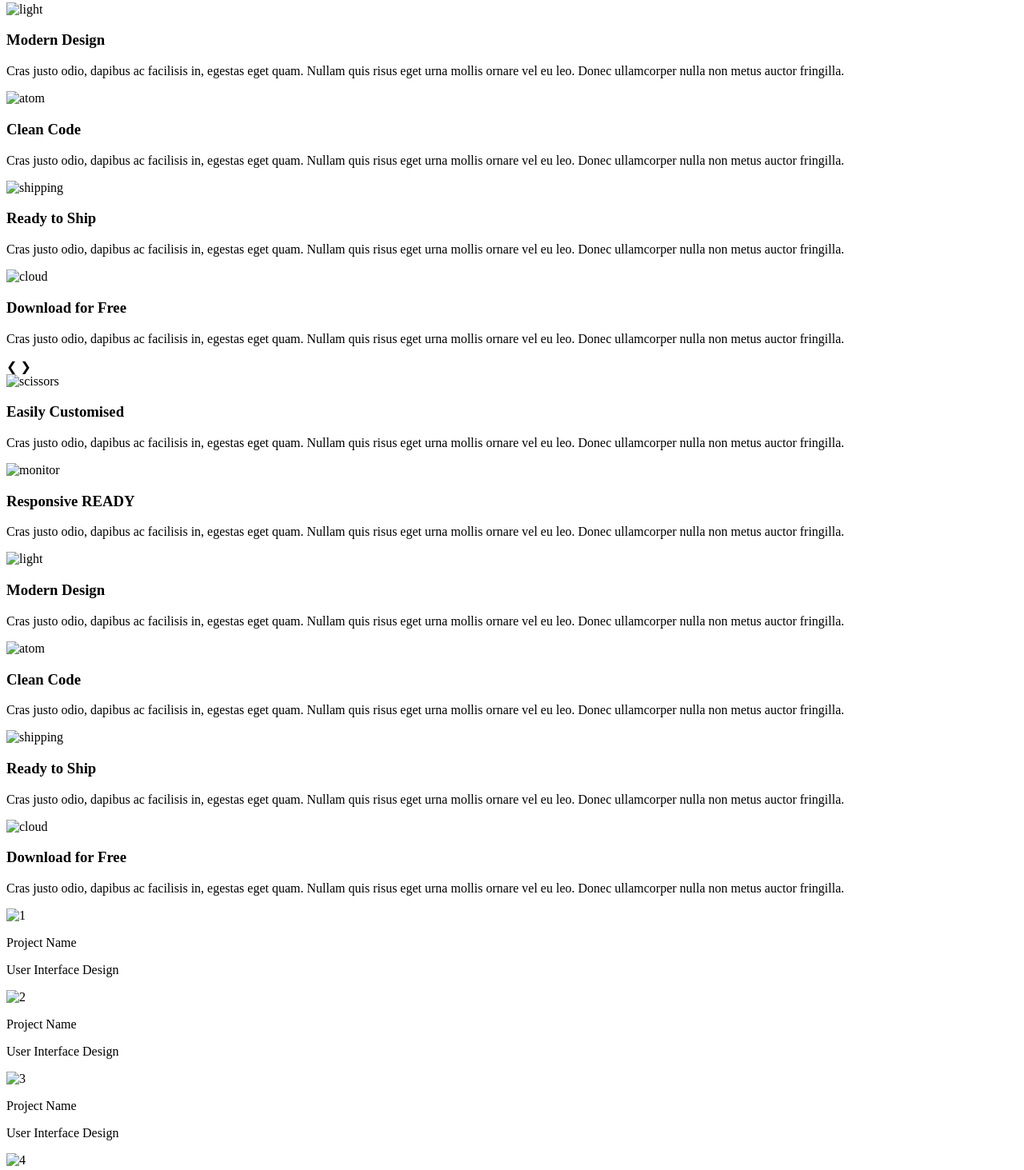
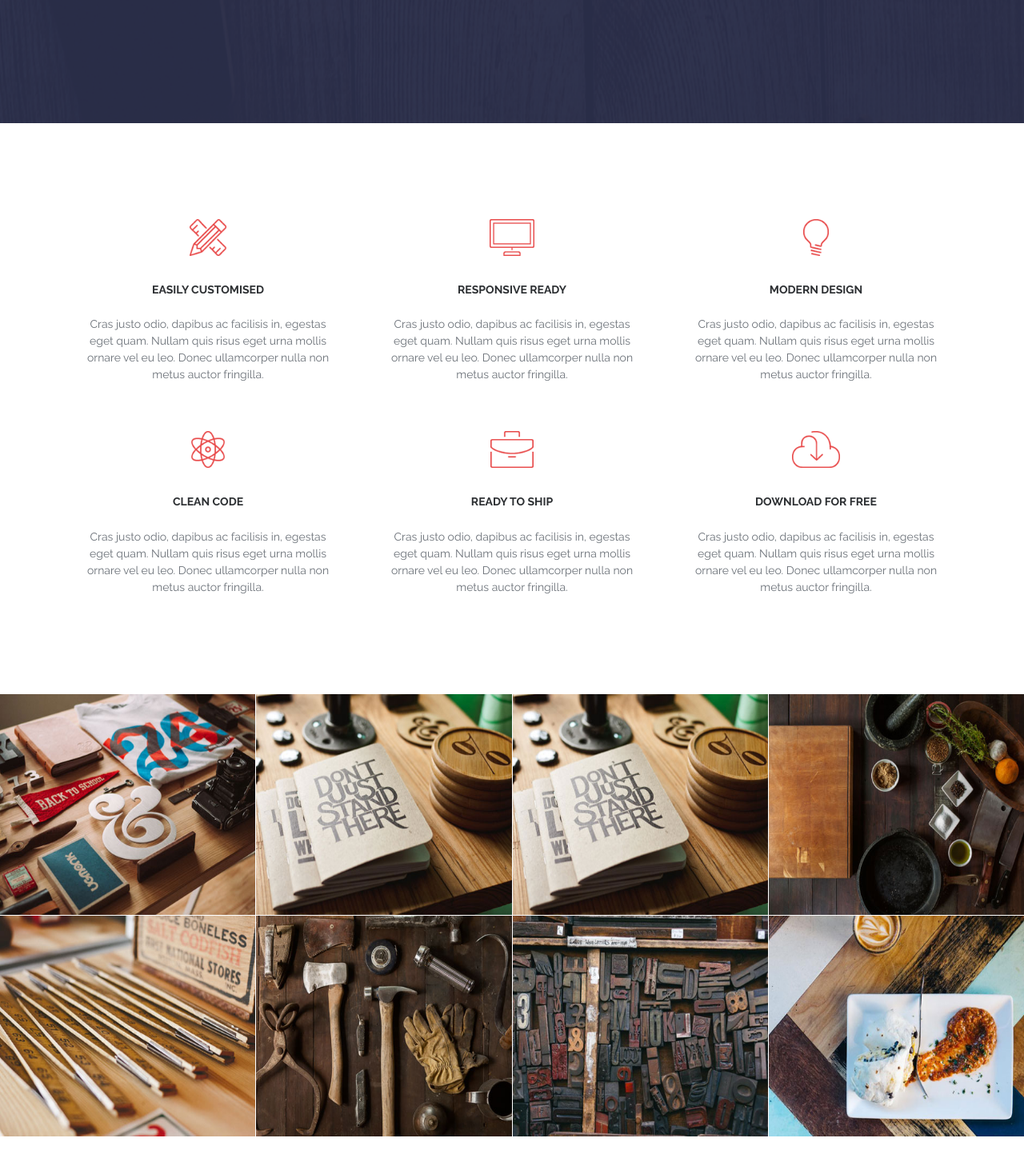
Before and after one commit to VladChappone/Landing, a plain HTML site: page index.html in a window 1280 px wide. Shown: the part 646-2109 px from the top of the page at 80% size. Drawn offline with Linux system fonts and the light colour scheme; the site is published under a folder, as on GitHub Pages, so addresses that start at the root find nothing.

Commit message:
bulk update of links

```diff
--- a/index.html
+++ b/index.html
@@ -9,7 +9,7 @@
       integrity="sha384-TX8t27EcRE3e/ihU7zmQxVncDAy5uIKz4rEkgIXeMed4M0jlfIDPvg6uqKI2xXr2"
       crossorigin="anonymous"
     /> -->
-    <link rel="stylesheet" href="/style/reset.css" />
+    <link rel="stylesheet" href="./style/reset.css" />
     <link rel="preconnect" href="https://fonts.gstatic.com" />
     <link
       href="https://fonts.googleapis.com/css2?family=Raleway:wght@300;400;500;600;700&display=swap"
@@ -35,14 +35,14 @@
       rel="stylesheet"
     />
 
-    <link rel="stylesheet" href="/style/style.css" />
+    <link rel="stylesheet" href="./style/style.css" />
     <title>Second landing</title>
   </head>
   <body>
     <header class="header-fullscreen">
       <div class="container">
         <div class="header-nav">
-          <a href="#"><img src="/img/activebox.png" alt="logo" /></a>
+          <a href="#"><img src="./img/activebox.png" alt="logo" /></a>
           <div class="hamburger-icon" onclick="openMobMenu()">&#9776;</div>
           <nav class="header-navigation">
             <ul class="header-links">
@@ -95,7 +95,7 @@
             <div class="cards-item">
               <img
                 class="cards-item__img"
-                src="/img/Layer 48@1X.png"
+                src="./img/Layer 48@1X.png"
                 alt="scissors"
               />
               <h3 class="cards-item__title">Easily Customised</h3>
@@ -108,7 +108,7 @@
             <div class="cards-item">
               <img
                 class="cards-item__img"
-                src="/img/Layer 44@1X.png"
+                src="./img/Layer 44@1X.png"
                 alt="monitor"
               />
               <h3 class="cards-item__title">Responsive READY</h3>
@@ -121,7 +121,7 @@
             <div class="cards-item">
               <img
                 class="cards-item__img"
-                src="/img/Layer 47@1X.png"
+                src="./img/Layer 47@1X.png"
                 alt="light"
               />
               <h3 class="cards-item__title">Modern Design</h3>
@@ -136,7 +136,7 @@
             <div class="cards-item">
               <img
                 class="cards-item__img"
-                src="/img/Layer 46@1X.png"
+                src="./img/Layer 46@1X.png"
                 alt="atom"
               />
               <h3 class="cards-item__title">Clean Code</h3>
@@ -149,7 +149,7 @@
             <div class="cards-item">
               <img
                 class="cards-item__img"
-                src="/img/Layer 43@1X.png"
+                src="./img/Layer 43@1X.png"
                 alt="shipping"
               />
               <h3 class="cards-item__title">Ready to Ship</h3>
@@ -162,7 +162,7 @@
             <div class="cards-item">
               <img
                 class="cards-item__img"
-                src="/img/Layer 45@1X.png"
+                src="./img/Layer 45@1X.png"
                 alt="cloud"
               />
               <h3 class="cards-item__title">Download for Free</h3>
@@ -185,7 +185,7 @@
             <div class="cards-item-slider">
               <img
                 class="cards-item__img"
-                src="/img/Layer 48@1X.png"
+                src="./img/Layer 48@1X.png"
                 alt="scissors"
               />
               <h3 class="cards-item__title">Easily Customised</h3>
@@ -198,7 +198,7 @@
             <div class="cards-item-slider">
               <img
                 class="cards-item__img"
-                src="/img/Layer 44@1X.png"
+                src="./img/Layer 44@1X.png"
                 alt="monitor"
               />
               <h3 class="cards-item__title">Responsive READY</h3>
@@ -211,7 +211,7 @@
             <div class="cards-item-slider">
               <img
                 class="cards-item__img"
-                src="/img/Layer 47@1X.png"
+                src="./img/Layer 47@1X.png"
                 alt="light"
               />
               <h3 class="cards-item__title">Modern Design</h3>
@@ -226,7 +226,7 @@
             <div class="cards-item-slider">
               <img
                 class="cards-item__img"
-                src="/img/Layer 46@1X.png"
+                src="./img/Layer 46@1X.png"
                 alt="atom"
               />
               <h3 class="cards-item__title">Clean Code</h3>
@@ -239,7 +239,7 @@
             <div class="cards-item-slider">
               <img
                 class="cards-item__img"
-                src="/img/Layer 43@1X.png"
+                src="./img/Layer 43@1X.png"
                 alt="shipping"
               />
               <h3 class="cards-item__title">Ready to Ship</h3>
@@ -252,7 +252,7 @@
             <div class="cards-item-slider">
               <img
                 class="cards-item__img"
-                src="/img/Layer 45@1X.png"
+                src="./img/Layer 45@1X.png"
                 alt="cloud"
               />
               <h3 class="cards-item__title">Download for Free</h3>
@@ -276,7 +276,7 @@
     </section>
     <section class="gallery">
       <div class="gallery-photo-set">
-        <img class="gallery-photo" src="/img/gal_1.png" alt="1" />
+        <img class="gallery-photo" src="./img/gal_1.png" alt="1" />
         <div class="gallery-overlay"></div>
         <div class="gallery-hover-info">
           <p class="gallery-title">Project Name</p>
@@ -284,7 +284,7 @@
         </div>
       </div>
       <div class="gallery-photo-set">
-        <img class="gallery-photo" src="/img/gal_2.png" alt="2" />
+        <img class="gallery-photo" src="./img/gal_2.png" alt="2" />
         <div class="gallery-overlay"></div>
         <div class="gallery-hover-info">
           <p class="gallery-title">Project Name</p>
@@ -292,7 +292,7 @@
         </div>
       </div>
       <div class="gallery-photo-set">
-        <img class="gallery-photo" src="/img/gal_2.png" alt="3" />
+        <img class="gallery-photo" src="./img/gal_2.png" alt="3" />
         <div class="gallery-overlay"></div>
         <div class="gallery-hover-info">
           <p class="gallery-title">Project Name</p>
@@ -300,7 +300,7 @@
         </div>
       </div>
       <div class="gallery-photo-set">
-        <img class="gallery-photo" src="/img/gal_4.png" alt="4" />
+        <img class="gallery-photo" src="./img/gal_4.png" alt="4" />
         <div class="gallery-overlay"></div>
         <div class="gallery-hover-info">
           <p class="gallery-title">Project Name</p>
@@ -308,7 +308,7 @@
         </div>
       </div>
       <div class="gallery-photo-set">
-        <img class="gallery-photo" src="/img/gal_5.png" alt="5" />
+        <img class="gallery-photo" src="./img/gal_5.png" alt="5" />
         <div class="gallery-overlay"></div>
         <div class="gallery-hover-info">
           <p class="gallery-title">Project Name</p>
@@ -316,7 +316,7 @@
         </div>
       </div>
       <div class="gallery-photo-set">
-        <img class="gallery-photo" src="/img/gal_6.png" alt="6" />
+        <img class="gallery-photo" src="./img/gal_6.png" alt="6" />
         <div class="gallery-overlay"></div>
         <div class="gallery-hover-info">
           <p class="gallery-title">Project Name</p>
@@ -324,7 +324,7 @@
         </div>
       </div>
       <div class="gallery-photo-set">
-        <img class="gallery-photo" src="/img/gal_7.png" alt="7" />
+        <img class="gallery-photo" src="./img/gal_7.png" alt="7" />
         <div class="gallery-overlay"></div>
         <div class="gallery-hover-info">
           <p class="gallery-title">Project Name</p>
@@ -332,7 +332,7 @@
         </div>
       </div>
       <div class="gallery-photo-set">
-        <img class="gallery-photo" src="/img/gal_8.png" alt="8" />
+        <img class="gallery-photo" src="./img/gal_8.png" alt="8" />
         <div class="gallery-overlay"></div>
         <div class="gallery-hover-info">
           <p class="gallery-title">Project Name</p>
@@ -344,7 +344,7 @@
       <div class="container">
         <div class="employees-wrapper">
           <div class="employees-card">
-            <img src="/img/fem1.png" alt="CEO" />
+            <img src="./img/fem1.png" alt="CEO" />
             <div class="employee-name">Ruth Woods</div>
             <span class="employee-title">Founder, CEO</span>
             <p class="employee-feedback">
@@ -372,7 +372,7 @@
             </ul>
           </div>
           <div class="employees-card">
-            <img src="/img/mal1.png" alt="CEO" />
+            <img src="./img/mal1.png" alt="CEO" />
             <div class="employee-name">Timothy Reed</div>
             <span class="employee-title">Co-Founder, Developer</span>
             <p class="employee-feedback">
@@ -400,7 +400,7 @@
             </ul>
           </div>
           <div class="employees-card">
-            <img src="/img/fem3.png" alt="CEO" />
+            <img src="./img/fem3.png" alt="CEO" />
             <div class="employee-name">Victoria Valdez</div>
             <span class="employee-title">UI Designer</span>
             <p class="employee-feedback">
@@ -428,7 +428,7 @@
             </ul>
           </div>
           <div class="employees-card">
-            <img src="/img/fem4.png" alt="CEO" />
+            <img src="./img/fem4.png" alt="CEO" />
             <div class="employee-name">Beverly Little</div>
             <span class="employee-title">Data Scientist</span>
             <p class="employee-feedback">
@@ -464,7 +464,7 @@
         <a class="next-employee" onclick="plusEmployee(1)">&#10095;</a>
         <div class="employees-wrapper">
           <div class="employees-card-slider">
-            <img src="/img/fem1.png" alt="CEO" />
+            <img src="./img/fem1.png" alt="CEO" />
             <div class="employee-name">Ruth Woods</div>
             <span class="employee-title">Founder, CEO</span>
             <p class="employee-feedback">
@@ -492,7 +492,7 @@
             </ul>
           </div>
           <div class="employees-card-slider">
-            <img src="/img/mal1.png" alt="CEO" />
+            <img src="./img/mal1.png" alt="CEO" />
             <div class="employee-name">Timothy Reed</div>
             <span class="employee-title">Co-Founder, Developer</span>
             <p class="employee-feedback">
@@ -520,7 +520,7 @@
             </ul>
           </div>
           <div class="employees-card-slider">
-            <img src="/img/fem3.png" alt="CEO" />
+            <img src="./img/fem3.png" alt="CEO" />
             <div class="employee-name">Victoria Valdez</div>
             <span class="employee-title">UI Designer</span>
             <p class="employee-feedback">
@@ -548,7 +548,7 @@
             </ul>
           </div>
           <div class="employees-card-slider">
-            <img src="/img/fem4.png" alt="CEO" />
+            <img src="./img/fem4.png" alt="CEO" />
             <div class="employee-name">Beverly Little</div>
             <span class="employee-title">Data Scientist</span>
             <p class="employee-feedback">
@@ -582,7 +582,7 @@
       <div class="quotes-person">
         <img
           class="quotes-person__photo"
-          src="/img/quotes_photo.png"
+          src="./img/quotes_photo.png"
           alt="female"
         />
       </div>
@@ -697,6 +697,6 @@
       </div>
     </section>
 
-    <script src="/JS/app.js"></script>
+    <script src="./JS/app.js"></script>
   </body>
 </html>
--- a/style/about.css
+++ b/style/about.css
@@ -1,6 +1,6 @@
 .about {
   width: 100%;
-  background-image: url(/img/background_about.png);
+  background-image: url(../img/background_about.png);
 }
 
 .about-wrapper {
--- a/style/footer.css
+++ b/style/footer.css
@@ -1,6 +1,6 @@
 .footer {
   width: 100%;
-  background-image: url(/img/background_foolter.png);
+  background-image: url(../img/background_foolter.png);
 }
 
 .footer-copyright {
--- a/style/header.css
+++ b/style/header.css
@@ -1,7 +1,7 @@
 .header-fullscreen {
   min-height: 100vh;
   width: 100%;
-  background-image: url(/img/header_background.png);
+  background-image: url(../img/header_background.png);
   background-size: cover;
   background-repeat: no-repeat;
 }
--- a/style/quotes.css
+++ b/style/quotes.css
@@ -19,7 +19,7 @@
   position: relative;
 
   width: 50%;
-  background-image: url(/img/quotes_background.png);
+  background-image: url(../img/quotes_background.png);
 }
 
 .mySlides {
--- a/style/reset.css
+++ b/style/reset.css
@@ -1,7 +1,3 @@
-/* http://meyerweb.com/eric/tools/css/reset/
-   v2.0 | 20110126
-   License: none (public domain) */
-
 html,
 body,
 div,
--- a/style/style.css
+++ b/style/style.css
@@ -1,12 +1,12 @@
-@import url(/style/header.css);
-@import url(/style/cards.css);
-@import url(/style/download.css);
-@import url(/style/employees.css);
-@import url(/style/footer.css);
-@import url(/style/gallery.css);
-@import url(/style/quotes.css);
-@import url(/style/media.css);
-@import url(/style/about.css);
+@import url(./header.css);
+@import url(./cards.css);
+@import url(./download.css);
+@import url(./employees.css);
+@import url(./footer.css);
+@import url(./gallery.css);
+@import url(./quotes.css);
+@import url(./media.css);
+@import url(./about.css);
 
 * {
   box-sizing: border-box;
```
